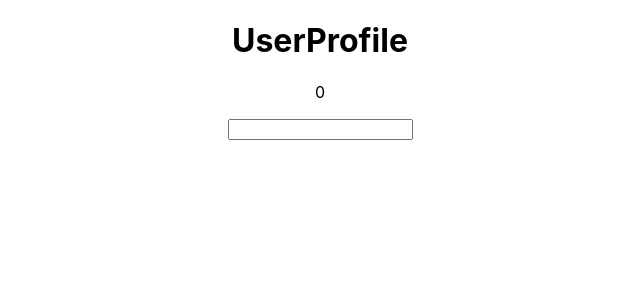
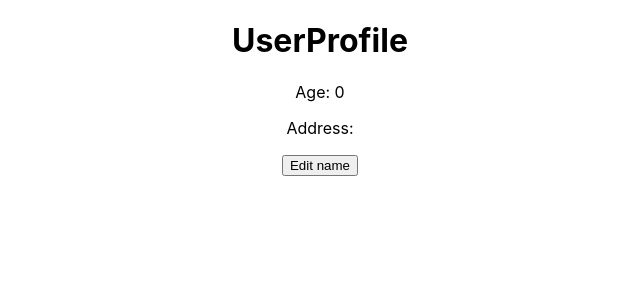
Before and after one commit to Khabazbashi/PGP-TypeScript-basics, a React (Create React App) app in the folder react-basics/: page / in a window 1280 px wide. Shown: the top 300 px of the page, without its empty margins (320-960 px from the left). Built offline with nearby package versions, Linux system fonts and the light colour scheme; no server answers.

Commit message:
Add button to edit name

```diff
--- a/react-basics/src/App.tsx
+++ b/react-basics/src/App.tsx
@@ -4,6 +4,7 @@ import UserName from "./Components/UserName";
 import "./App.css";
 
 function App() {
+  const [isEditable, setIsEditable] = useState<boolean>(false);
   const [user, setUser] = useState<UserData>({
     name: "",
     age: 0,
@@ -35,11 +36,16 @@ function App() {
 
   return (
     <div className="App">
-      <h1>UserProfile</h1>
-      <UserName user={user} />
-      <p>{user.age}</p>
-      <p>{user.address}</p>
-      <input type="text" value={user.name} onChange={handleChange} />
+      <div className="UserCard">
+        <h1>UserProfile</h1>
+        <UserName user={user} />
+        <p>Age: {user.age}</p>
+        <p>Address: {user.address}</p>
+        <button onClick={() => setIsEditable(!isEditable)}>Edit name</button>
+        {isEditable && (
+          <input type="text" value={user.name} onChange={handleChange} />
+        )}
+      </div>
     </div>
   );
 }
```
